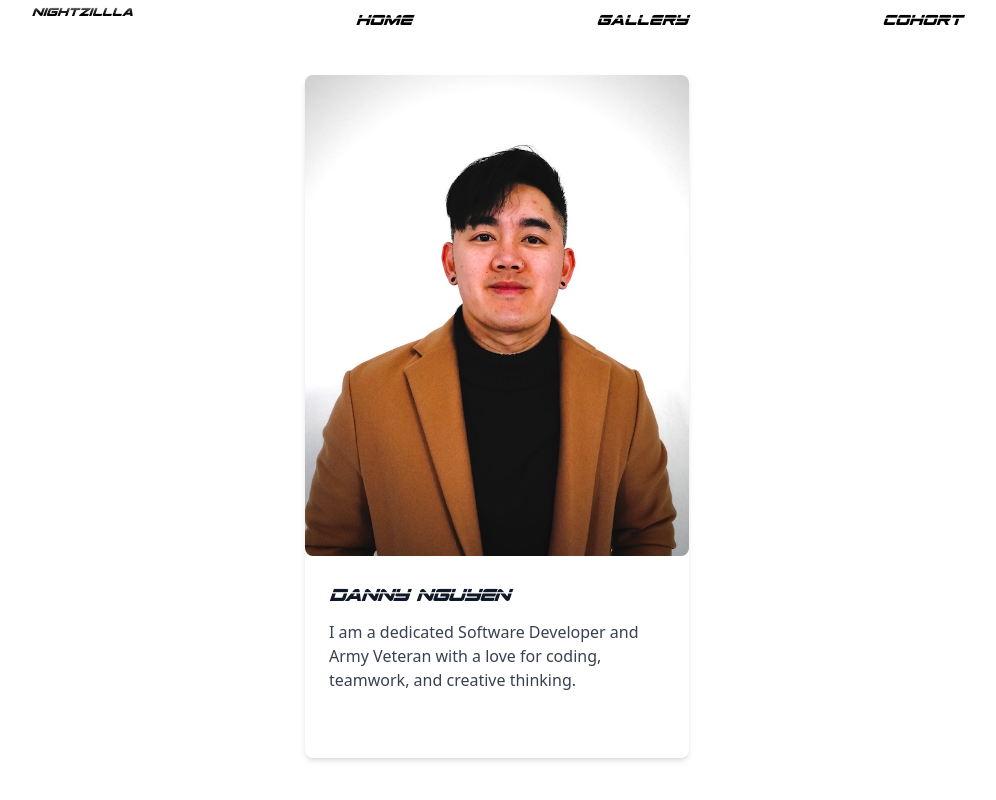
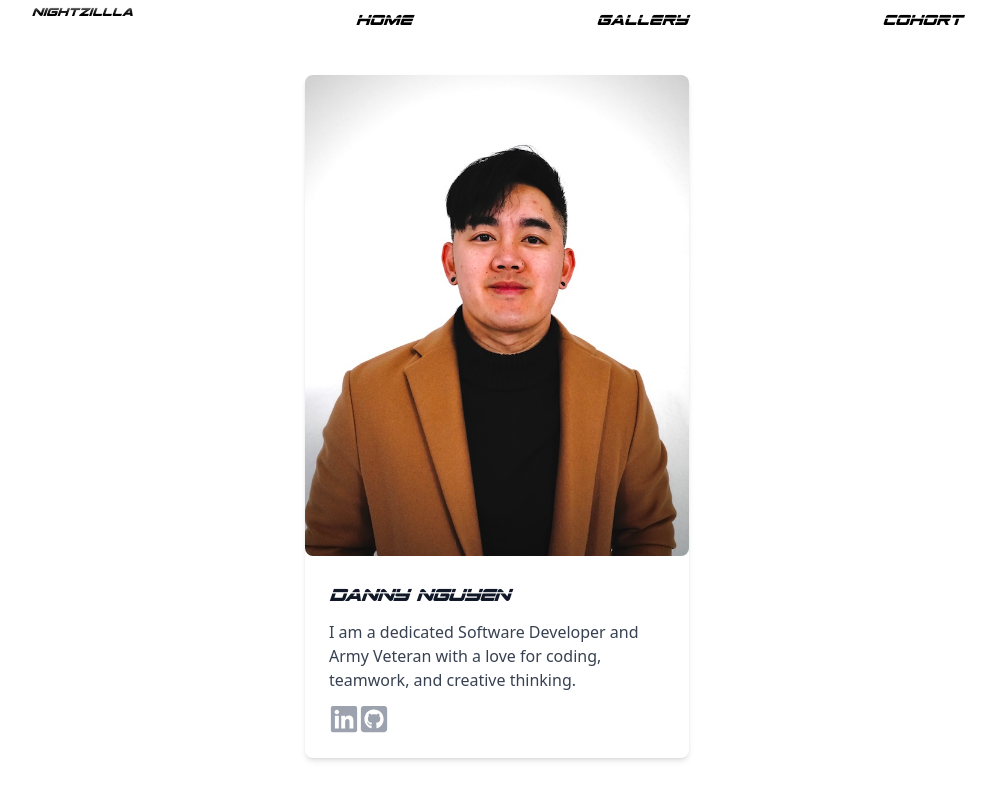
Before and after one commit to nightzillla/nightzillla-project, a React (Create React App) app: page /aboutme in a window 1280 px wide. Shown: the top 800 px of the page, without its empty margins (143-1139 px from the left). Built offline with nearby package versions, Linux system fonts and the light colour scheme.

Commit message:
Update ProfileCard.js

```diff
--- a/src/pages/Projects/ProfileCards/ProfileCard.js
+++ b/src/pages/Projects/ProfileCards/ProfileCard.js
@@ -14,12 +14,12 @@ function ProfileCard() {
                   <p class="mb-3 font-normal text-gray-700 dark:text-gray-400">
                   I am a dedicated Software Developer and Army Veteran with a love for coding, teamwork, and creative thinking.
                   </p>
-                  <div className="flex px-5">
+                  <div className="flex">
                     <a href="https://www.linkedin.com/in/danny-nguyen-nightzillla/">
-                      <FaLinkedin className="text-3xl text-white"/>
+                      <FaLinkedin className="text-3xl text-gray-400 hover:bg-white"/>
                     </a>
                     <a href="https://github.com/nightzillla">
-                      <FaGithubSquare className="text-3xl text-white"/>
+                      <FaGithubSquare className="text-3xl text-gray-400 hover:bg-white"/>
                     </a>
                   </div>
                 </div>
```
